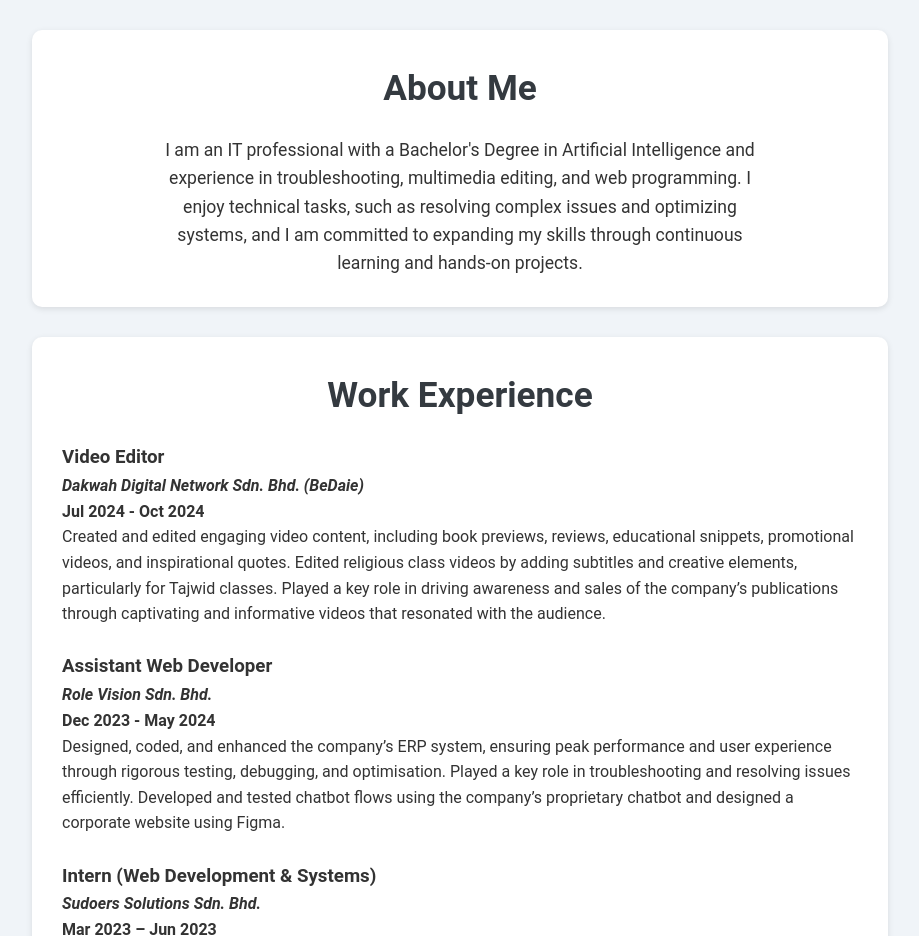
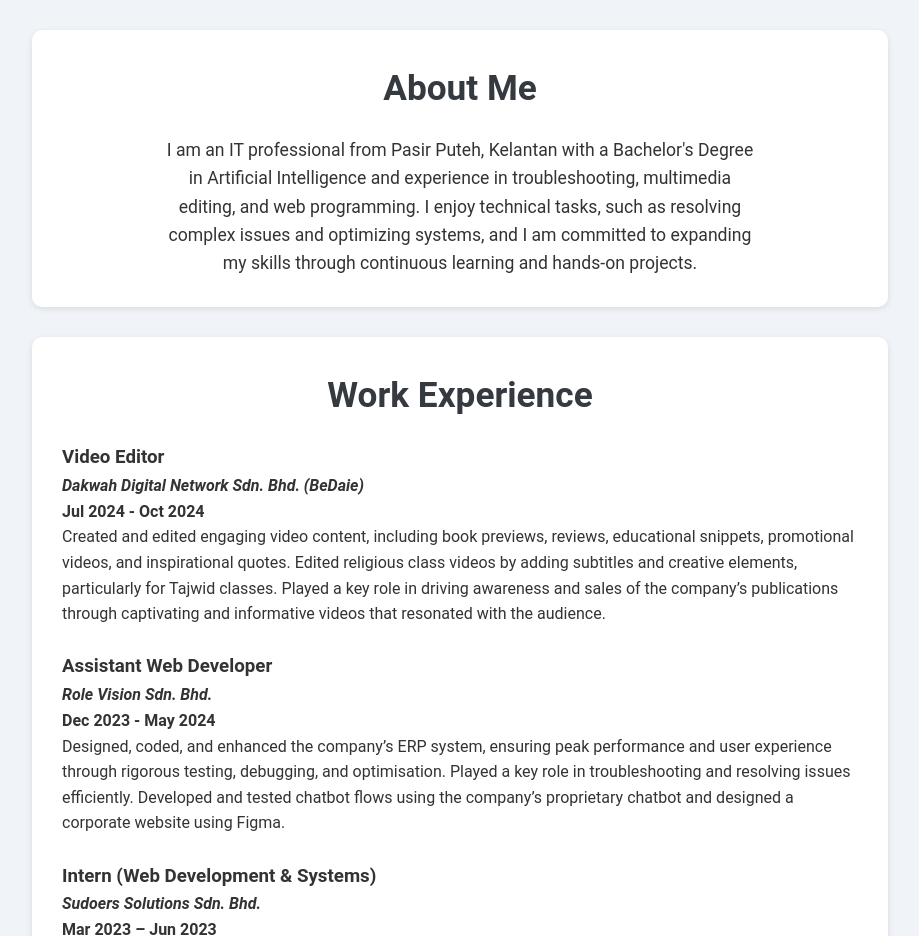
Before and after one commit to AkiruSama/akirusama.github.io, a plain HTML site: page index.html in a window 1280 px wide. Shown: the part 860-1796 px from the top of the page, without its empty margins (180-1099 px from the left). Drawn offline with Linux system fonts and the light colour scheme.

Commit message:
Update index.html

```diff
--- a/index.html
+++ b/index.html
@@ -41,7 +41,7 @@
     <section id="about" class="section">
       <h2>About Me</h2>
       <div class="text-container">
-        <p>I am an IT professional with a Bachelor's Degree in Artificial Intelligence and experience in troubleshooting, multimedia editing, and web programming. I enjoy technical tasks, such as resolving complex issues and optimizing systems, and I am committed to expanding my skills through continuous learning and hands-on projects.</p>
+        <p>I am an IT professional from Pasir Puteh, Kelantan with a Bachelor's Degree in Artificial Intelligence and experience in troubleshooting, multimedia editing, and web programming. I enjoy technical tasks, such as resolving complex issues and optimizing systems, and I am committed to expanding my skills through continuous learning and hands-on projects.</p>
       </div>
     </section>
     <section id="experience" class="section">
```
